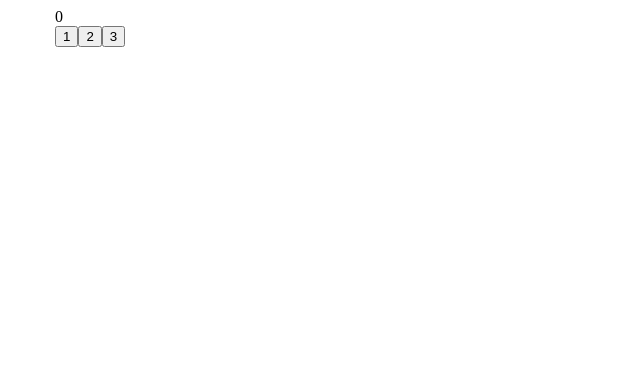
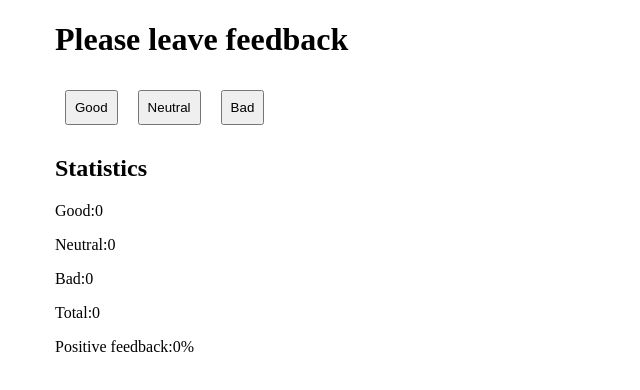
Before and after one commit to Atyoma/goit-react-hw-02-feedback, a React (Create React App) app: page / in a window 1280 px wide. Shown: the top 390 px of the page, without its empty margins (0-640 px from the left). Built offline with nearby package versions, Linux system fonts and the light colour scheme.

Commit message:
step 2 done

```diff
--- a/src/components/App.jsx
+++ b/src/components/App.jsx
@@ -19,9 +19,3 @@
 //     </div>
 //   );
 // };
-
-// state = {
-//   good: 0,
-//   neutral: 0,
-//   bad: 0
-// }
--- /dev/null
+++ b/src/components/Counter/Controls.js
@@ -0,0 +1,16 @@
+import React from 'react';
+const Controls = ({ onGood, onNeutral, onBad }) => (
+  <div>
+    <button type="button" onClick={onGood}>
+      Good
+    </button>
+    <button type="button" onClick={onNeutral}>
+      Neutral
+    </button>
+    <button type="button" onClick={onBad}>
+      Bad
+    </button>
+  </div>
+);
+
+export default Controls;
--- a/src/components/Counter/Counter.js
+++ b/src/components/Counter/Counter.js
@@ -4,16 +4,71 @@
 
 import React from 'react';
 import s from './container.module.css';
+import Controls from './Controls';
 
 class Counter extends React.Component {
+  constructor() {
+    super();
+    this.state = {
+      good: 0,
+      neutral: 0,
+      bad: 0,
+    };
+  }
+
+  addingGood = () => {
+    // event
+    // console.log('add Good');
+    // const target = e.target;
+    // console.log(target);
+
+    // this.setState({ good: this.state.good + 1 }); //обновление от регистрации
+
+    this.setState(prevState => {
+      return { good: prevState.good + 1 }; //обновление от текущего значения
+    });
+  };
+
+  addingNeutral = () => {
+    this.setState(prevState => {
+      return { neutral: prevState.neutral + 1 };
+    });
+  };
+  addingBad = () => {
+    this.setState(prevState => {
+      return { bad: prevState.bad + 1 };
+    });
+  };
+
+  countTotalFeedback = () => {
+    return this.state.good + this.state.neutral + this.state.bad;
+  };
+
+  countPositiveFeedbackPercentage = () => {
+    if (this.state.good) {
+      return Math.round((100 / this.countTotalFeedback()) * this.state.good);
+    } else return '0';
+  };
+
   render() {
     return (
       <div className={s.container}>
-        <span>0</span>
+        <h1>Please leave feedback</h1>
+        <Controls
+          onGood={this.addingGood}
+          onNeutral={this.addingNeutral}
+          onBad={this.addingBad}
+        />
         <div>
-          <button>1</button>
-          <button>2</button>
-          <button>3</button>
+          <h2>Statistics</h2>
+          <p>Good:{this.state.good}</p>
+          <p>Neutral:{this.state.neutral}</p>
+          <p>Bad:{this.state.bad}</p>
+          <p>Total:{this.countTotalFeedback()}</p>
+          <p>
+            Positive feedback:
+            {this.countPositiveFeedbackPercentage()}%
+          </p>
         </div>
       </div>
     );
--- a/src/components/Counter/container.module.css
+++ b/src/components/Counter/container.module.css
@@ -5,3 +5,14 @@
   padding-left: 15px;
   padding-right: 15px;
 }
+
+span {
+  display: flex;
+  padding: 10px;
+  font-size: 24px;
+}
+
+button {
+  margin: 10px;
+  padding: 8px;
+}
```
